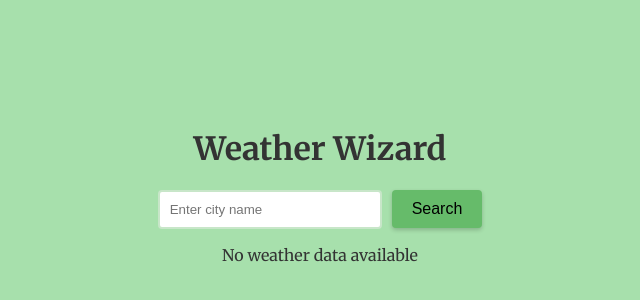
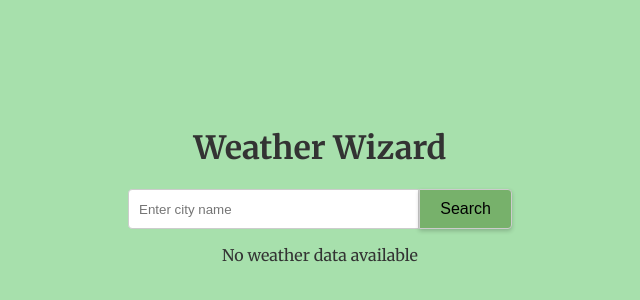
Before and after one commit to PontusPilatus/weather-wizard, a React (Vite) app: page / in a window 1280 px wide. Shown: the part 206-506 px from the top of the page, without its empty margins (320-960 px from the left). Built offline with nearby package versions, Linux system fonts and the light colour scheme.

Commit message:
added suggestion for the searchbar

```diff
--- a/src/App.css
+++ b/src/App.css
@@ -47,6 +47,60 @@ button {
 }
 
 button:hover {
-  background-color: #4caf50;
+  background-color: #41a144;
   box-shadow: 0 4px 8px 0 rgba(0, 0, 0, 0.2);
 }
+
+.search-bar-container {
+  position: relative;
+  display: flex;
+  width: 30%;
+}
+
+input[type="text"] {
+  flex-grow: 1;
+  padding: 10px;
+  margin: 0;
+  display: block;
+  border: 1px solid #ccc;
+  border-radius: 4px 0 0 4px;
+  box-sizing: border-box;
+}
+
+button {
+  padding: 10px 20px;
+  margin: 0;
+  border: 1px solid #ccc;
+  background-color: #77b16b;
+  cursor: pointer;
+  border-radius: 0 4px 4px 0;
+  box-sizing: border-box;
+}
+
+.suggestions {
+  position: absolute;
+  z-index: 1;
+  top: 100%;
+  left: 0;
+  width: 100%;
+  background-color: rgba(255, 255, 255, 0.6);
+  box-shadow: 0 2px 4px rgba(0, 0, 0, 0.2);
+  border-bottom-left-radius: 4px;
+  border-bottom-right-radius: 4px;
+  overflow: hidden;
+  box-sizing: border-box;
+  margin-top: 1px;
+  padding-left: 0;
+}
+
+.suggestions li {
+  padding: 10px;
+  text-align: left;
+  cursor: pointer;
+  list-style-type: none;
+  background-color: rgba(255, 255, 255, 0.6);
+}
+
+.suggestions li:hover {
+  background-color: rgba(245, 245, 245, 0.9);
+}
--- a/src/App.jsx
+++ b/src/App.jsx
@@ -7,6 +7,50 @@ import './App.css';
 function App() {
   const [weather, setWeather] = useState(null);
   const [forecast, setForecast] = useState(null);
+  const [input, setInput] = useState('');
+  const [suggestions, setSuggestions] = useState([]);
+
+  const handleInputChange = async (text) => {
+    setInput(text);
+    if (text.length > 2) {
+      const fetchedSuggestions = await fetchSuggestions(text);
+      setSuggestions(fetchedSuggestions);
+    } else {
+      setSuggestions([]);
+    }
+  };
+
+  const fetchSuggestions = async (text) => {
+    const baseUrl = "https://wft-geo-db.p.rapidapi.com/v1/geo/cities"; // Corrected base URL
+    const apiKey = "077d9a6664msh3f6d74f7d0efd84p17e60bjsn82ab79d66aed"; // Your RapidAPI Key
+
+    try {
+      const response = await fetch(`${baseUrl}?namePrefix=${text}`, {
+        method: "GET",
+        headers: {
+          "X-RapidAPI-Key": apiKey, // Use the API key in the request header
+          "X-RapidAPI-Host": "wft-geo-db.p.rapidapi.com", // Typically required by RapidAPI
+        },
+      });
+
+      if (!response.ok) {
+        throw new Error(`Error: ${response.status}`); // Throw an error if response not ok
+      }
+
+      const data = await response.json(); // Parse JSON response
+
+      // Assuming the API returns cities in a property, adjust based on the actual response
+      if (data && data.data) {
+        return data.data.map((city) => city.name); // Map the response to get city names, adjust the mapping as per your API response
+      }
+      return [];
+    } catch (error) {
+      console.error("Failed to fetch suggestions:", error);
+      return [];
+    }
+  };
+
+
 
   const fetchWeatherAndForecast = async (city) => {
     const apiKey = '50775d6336d9bf645e41d092591b60df';
@@ -31,8 +75,16 @@ function App() {
     <div className="App">
       <header className="App-header">
         <h1>Weather Wizard</h1>
-        <SearchBar onSearch={fetchWeatherAndForecast} />
-        <WeatherDisplay weather={weather} forecast={forecast} /> {/* Pass forecast data as a prop */}
+        <SearchBar
+          onSearch={fetchWeatherAndForecast}
+          input={input}
+          setInput={setInput}
+          suggestions={suggestions}
+          setSuggestions={setSuggestions}
+          handleInputChange={handleInputChange} // Pass handleInputChange as prop
+        />
+
+        <WeatherDisplay weather={weather} forecast={forecast} />
       </header>
     </div>
   );
--- a/src/components/SearchBar.jsx
+++ b/src/components/SearchBar.jsx
@@ -1,25 +1,39 @@
-import React, { useState } from 'react';
-
-function SearchBar({ onSearch }) {
-  const [city, setCity] = useState('');
-
+function SearchBar({ onSearch, input, setInput, suggestions, setSuggestions, handleInputChange }) {
   const handleSubmit = (e) => {
     e.preventDefault();
-    onSearch(city);
-    setCity('');
+    onSearch(input);
+    setInput(''); // Optionally clear the input upon submission
+    setSuggestions([]); // Optionally clear suggestions upon submission
+  };
+
+  const handleSuggestionClick = (suggestion) => {
+    setInput(suggestion); // Set input to the selected suggestion
+    onSearch(suggestion); // Optionally perform the search immediately upon selecting a suggestion
+    setSuggestions([]); // Clear suggestions after selection
   };
 
   return (
-    <form onSubmit={handleSubmit}>
+    <div className="search-bar-container">
+      <form onSubmit={handleSubmit} style={{ width: '100%', display: 'flex' }}>
         <input
           type="text"
-        value={city}
+          value={input}
           placeholder="Enter city name"
-        onChange={(e) => setCity(e.target.value)}
+          onChange={(e) => handleInputChange(e.target.value)}
         />
         <button type="submit">Search</button>
       </form>
+      {suggestions && suggestions.length > 0 && (
+        <ul className="suggestions">
+          {suggestions.map((suggestion, index) => (
+            <li key={index} onClick={() => handleSuggestionClick(suggestion)}>
+              {suggestion}
+            </li>
+          ))}
+        </ul>
+      )}
+    </div>
   );
 }
 
-export default SearchBar;
+export default SearchBar
```
Lines whose indentation alone changed are shown as unchanged.
